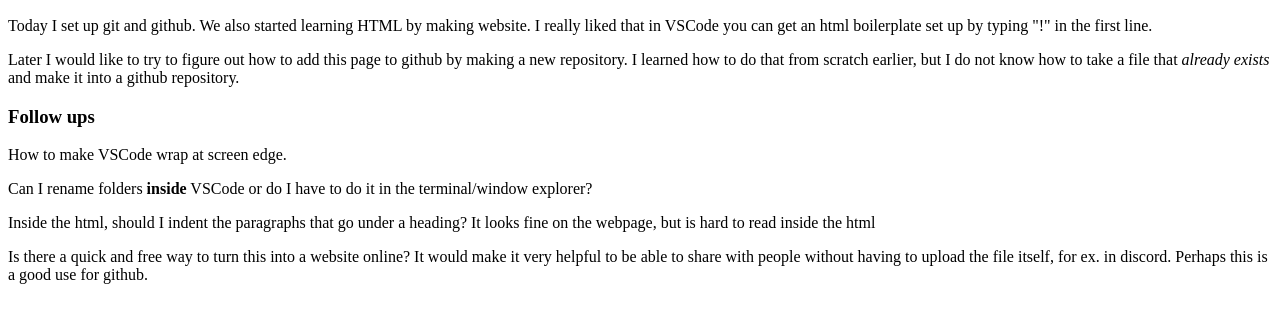
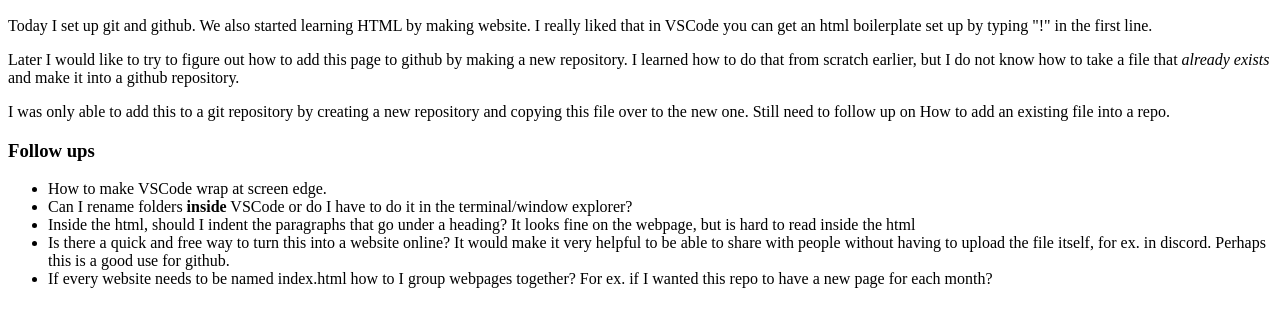
Before and after one commit to btervet/TOPBlog, a plain HTML site: page index.html in a window 1280 px wide. Shown: the part 110-436 px from the top of the page. Drawn offline with Linux system fonts and the light colour scheme.

Commit message:
Edit index.html

```diff
--- a/index.html
+++ b/index.html
@@ -19,18 +19,24 @@
       but I do not know how to take a file that <em>already exists</em> and make
       it into a github repository.
     </p>
+    <p>I was only able to add this to a git repository by creating a new repository
+      and copying this file over to the new one. Still need to follow up on How
+      to add an existing file into a repo.
+    </p>
     <h3>Follow ups</h3>
-    <p>How to make VSCode wrap at screen edge.</p>
-    <p>Can I rename folders <strong>inside</strong> VSCode or do I have to
-    do it in the terminal/window explorer?</p>
-    <p>Inside the html, should I indent the paragraphs that go under a heading?
-      It looks fine on the webpage, but is hard to read inside the html
-    </p>
-    <p>Is there a quick and free way to turn this into a website online? It
-      would make it very helpful to be able to share with people without having
-      to upload the file itself, for ex. in discord. Perhaps this is a good use
-      for github.
-    </p>
+    <ul>
+      <li>How to make VSCode wrap at screen edge.</li>
+      <li>Can I rename folders <strong>inside</strong> VSCode or do I have to
+        do it in the terminal/window explorer?</li>
+      <li>Inside the html, should I indent the paragraphs that go under a heading?
+        It looks fine on the webpage, but is hard to read inside the html</li>
+      <li>Is there a quick and free way to turn this into a website online? It
+        would make it very helpful to be able to share with people without having
+        to upload the file itself, for ex. in discord. Perhaps this is a good use
+        for github.</li>
+      <li>If every website needs to be named index.html how to I group webpages
+        together? For ex. if I wanted this repo to have a new page for each month?</li>
+    </ul>
     <!-- Ending Dec 8, 2022 blog post -->
 
   </body>
```
